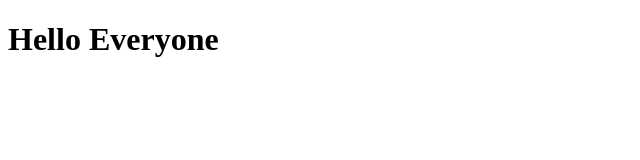
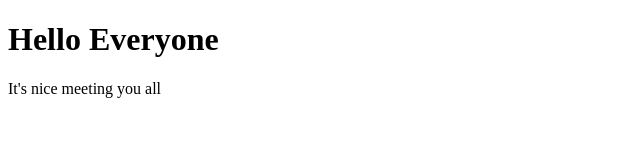
Before and after one commit to jollyfak/Fakokunde, a plain HTML site: page index.html in a window 1280 px wide. Shown: the whole page, without its empty margins (0-640 px from the left). Drawn offline with Linux system fonts and the light colour scheme.

Commit message:
made changes

```diff
--- a/index.html
+++ b/index.html
@@ -7,5 +7,6 @@
 </head>
 <body>
     <h1>Hello Everyone</h1>
+    <p>It's nice meeting you all</p>
 </body>
 </html>
```
